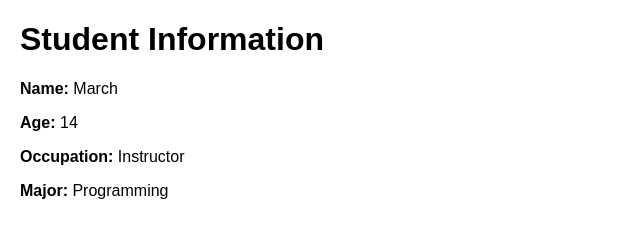
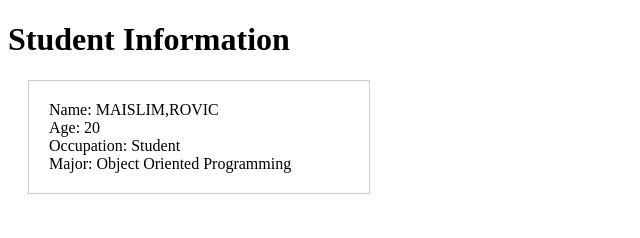
Before and after one commit to ROVIC21/IT21B-OOP, a plain HTML site: page OOP Project/index.html in a window 1280 px wide. Shown: the whole page, without its empty margins (0-640 px from the left). Drawn offline with Linux system fonts and the light colour scheme.

Commit message:
new code

```diff
--- a/OOP Project/index.html
+++ b/OOP Project/index.html
@@ -5,19 +5,19 @@
     <meta name="viewport" content="width=device-width, initial-scale=1.0">
     <title>Student Information</title>
     <style>
-        body {
-            font-family: Arial, sans-serif;
+        #student-info {
             margin: 20px;
-        }
-        #student-info {
+            padding: 20px;
+            border: 1px solid #ccc;
             width: 300px;
         }
     </style>
 </head>
 <body>
+    <h1>Student Information</h1>
 
-    <h1>Student Information</h1>
-    <div id="student-info"></div>
+    <div id="student-info">
+           </div>
 
     <script src="script.js"></script>
 </body>
--- a/OOP Project/script.js
+++ b/OOP Project/script.js
@@ -1,4 +1,3 @@
-// Person Class Definition
 class Person {
     #name;
     #age;
@@ -10,41 +9,51 @@ class Person {
         this.#occupation = occupation;
     }
 
+
     getName() {
         return this.#name;
     }
 
+
     getAge() {
         return this.#age;
     }
-
-    getOccupation() {
+   getOccupation() {
         return this.#occupation;
     }
 }
 
-// Student Class Definition
+
 class Student extends Person {
-    #major;
-
     constructor(name, age, occupation, major) {
         super(name, age, occupation);
-        this.#major = major;
+        this.major = major;
     }
 
-    getMajor() {
-        return this.#major;
+
+    displayInfo() {
+        return `
+            Name: ${this.getName()}<br>
+            Age: ${this.getAge()}<br>
+            Occupation: ${this.getOccupation()}<br>
+            Major: ${this.major}
+        `;
+    }
+
+
+    logInfo() {
+        console.log(`Name: ${this.getName()}`);
+        console.log(`Age: ${this.getAge()}`);
+        console.log(`Occupation: ${this.getOccupation()}`);
+        console.log(`Major: ${this.major}`);
     }
 }
 
-// Create a Student instance
-const student = new Student("March", 14, "Instructor", "Programming");
 
-// Display student information in the div
-const studentInfoDiv = document.getElementById("student-info");
-studentInfoDiv.innerHTML = `
-    <p><strong>Name:</strong> ${student.getName()}</p>
-    <p><strong>Age:</strong> ${student.getAge()}</p>
-    <p><strong>Occupation:</strong> ${student.getOccupation()}</p>
-    <p><strong>Major:</strong> ${student.getMajor()}</p>
-`;
+const student = new Student("MAISLIM,ROVIC", 20, "Student", "Object Oriented Programming");
+
+
+document.getElementById("student-info").innerHTML = student.displayInfo();
+
+
+student.logInfo();
```
